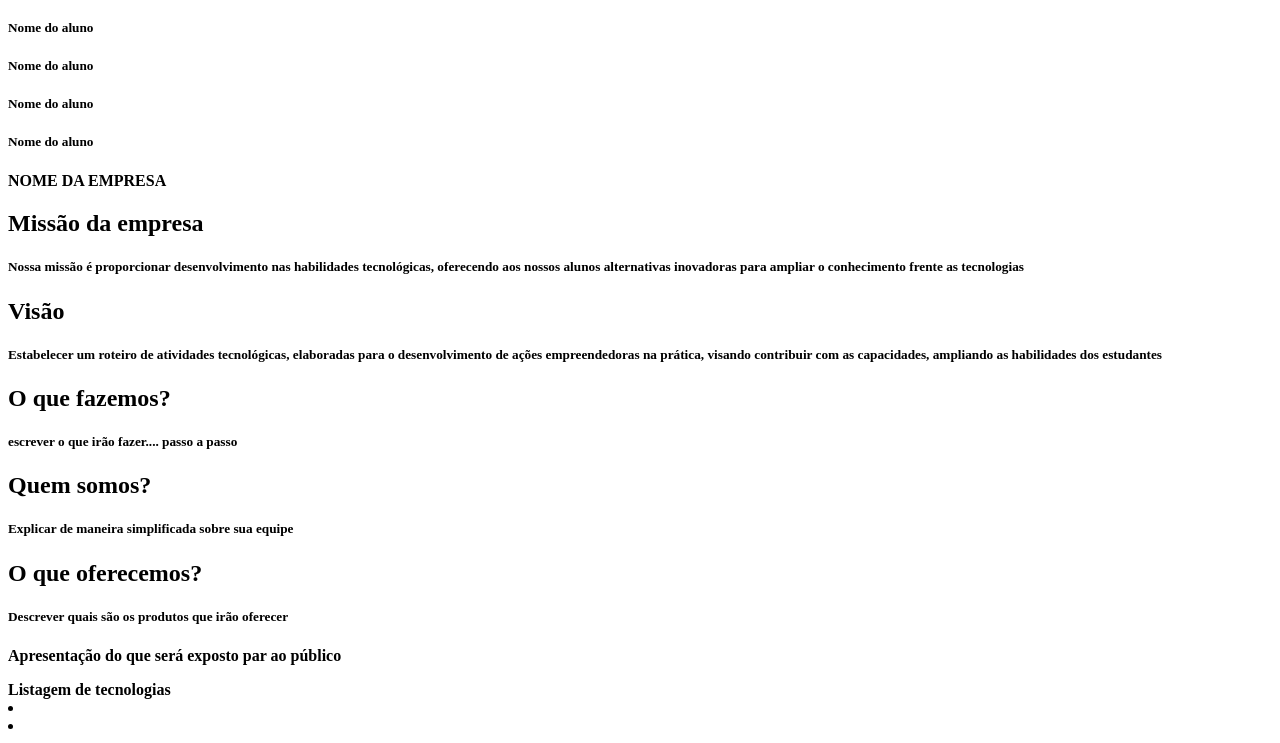
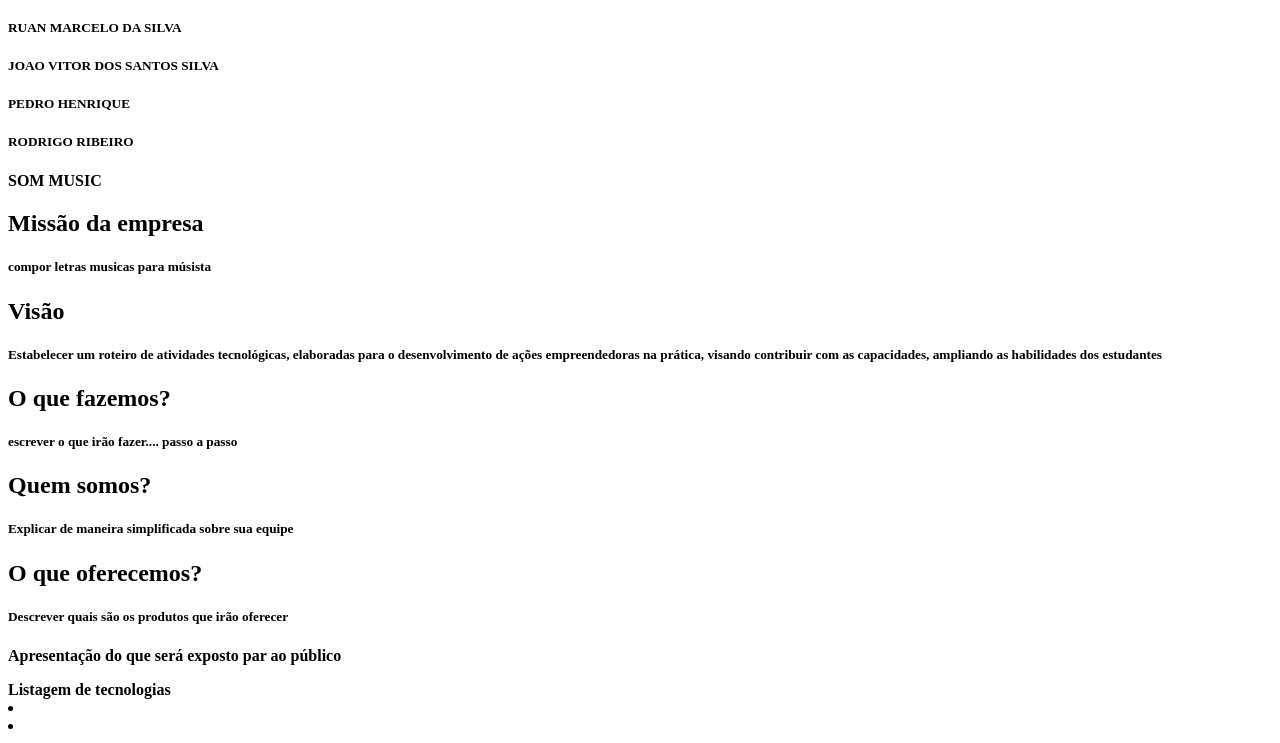
Before and after one commit to Ruangostoso2022/composi-o-musical, a plain HTML site: page index.html in a window 1280 px wide. Shown: the part 106-849 px from the top of the page. Drawn offline with Linux system fonts and the light colour scheme.

Commit message:
Update index.html

```diff
--- a/index.html
+++ b/index.html
@@ -3,17 +3,16 @@
 
 <h1 align="center">PLANEJAMENTO</h1>
 
-<h5 align=”right”>Nome do aluno</h5>
-<h5 align=”right”>Nome do aluno</h5>
-<h5 align=”right”>Nome do aluno</h5>
-<h5 align=”right”>Nome do aluno</h5>
+<h5 align=”right”>RUAN MARCELO DA SILVA </h5>
+<h5 align=”right”>JOAO VITOR DOS SANTOS SILVA </h5>
+<h5 align=”right”>PEDRO HENRIQUE </h5>
+<h5 align=”right”>RODRIGO RIBEIRO </h5>
 
 
-<b>NOME DA EMPRESA<b>
+<b>SOM MUSIC<b>
 
 <h2 align=”left”> <b> Missão da empresa</h2><b>
-<h5 align=“justify”> <p> Nossa missão é proporcionar desenvolvimento nas habilidades tecnológicas, oferecendo aos nossos alunos alternativas inovadoras para ampliar o conhecimento frente as tecnologias</h5>
-
+<h5 align=“justify”> <p> compor letras musicas para músista
 <h2 align=”left”> <b>Visão</h2><b>
 <h5 align=“justify”> <p>Estabelecer um roteiro de atividades tecnológicas, elaboradas para o desenvolvimento de ações empreendedoras na prática, visando contribuir com as capacidades, ampliando as habilidades dos estudantes</h5>
 
```
